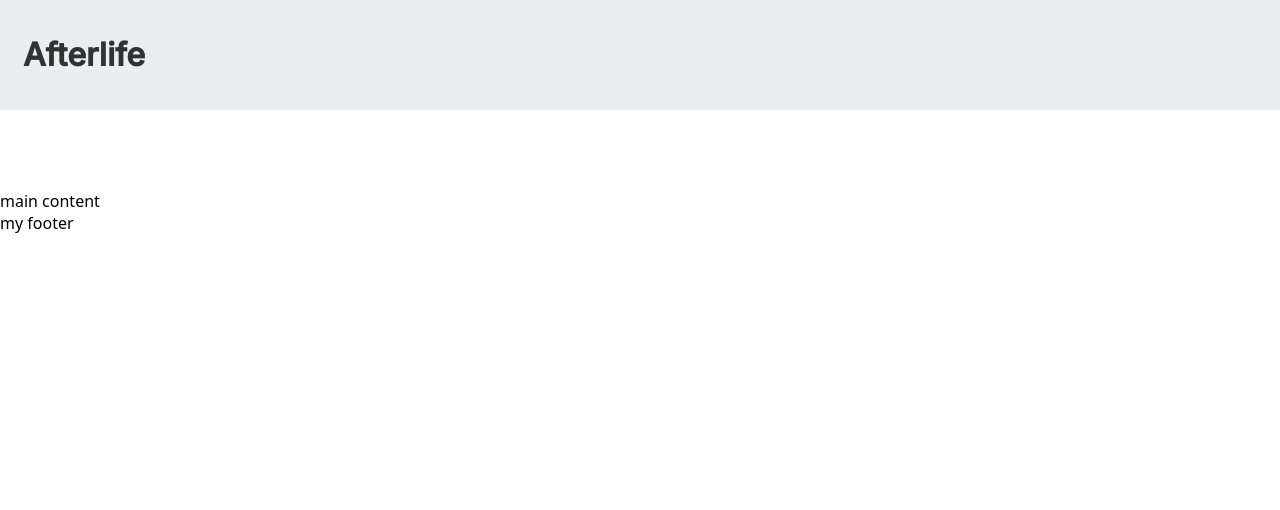
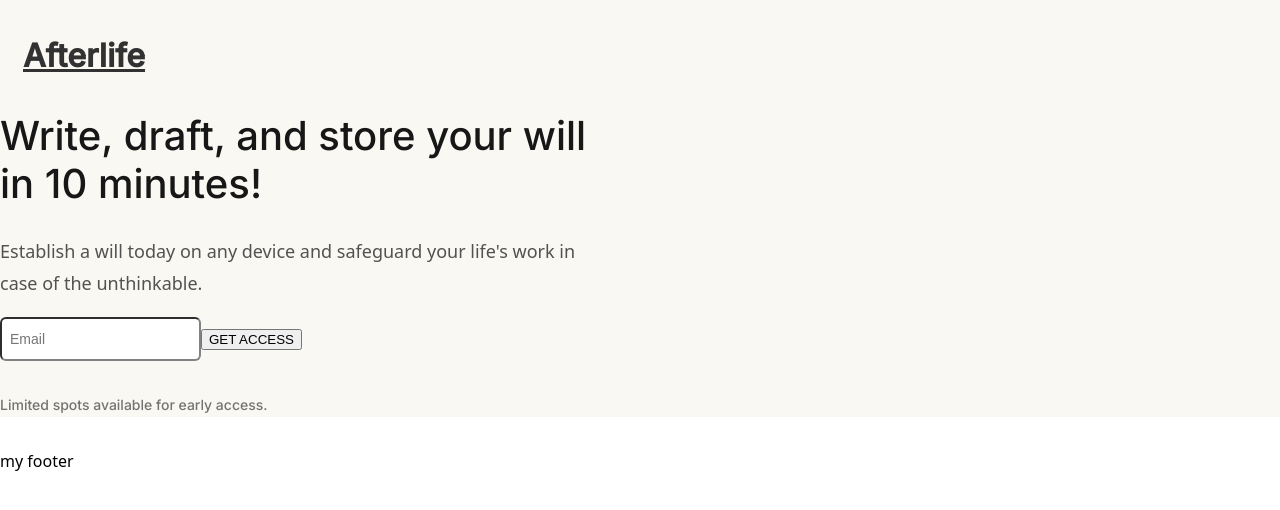
Before and after one commit to JamesN27/react-landing-page-clone, a JavaScript app: page / in a window 1280 px wide. Shown: the top 510 px of the page. Built offline with nearby package versions, Linux system fonts and the light colour scheme; the HTML template or start-up script is replaced by a standard one.

Commit message:
Improve section 1

```diff
--- a/src/App.js
+++ b/src/App.js
@@ -8,8 +8,26 @@ export default function App() {
           <a href="/a"> Afterlife</a>
         </h1>
       </header>
+      <main>
+        <div className={styles['top-div']}>
+          <h1>
+            Write, draft, and store your will <br /> in 10 minutes!
+          </h1>
+          <p>
+            Establish a will today on any device and safeguard your life's work
+            in <br />
+            case of the unthinkable.
+          </p>
+          <form className={styles['email-input-container']}>
+            <input type="email"  placeholder="Email" />
+            <button type className="submit-button">
+              GET ACCESS
+            </button>
+            <h6>Limited spots available for early access.</h6>
+          </form>
+        </div>
+      </main>
 
-      <main>main content</main>
       <footer>my footer</footer>
     </>
   );
--- a/src/App.module.scss
+++ b/src/App.module.scss
@@ -1,7 +1,7 @@
 .header {
   color: #323233;
-  background-color: #ebedf0;
-  height: 46px;
+  background-color: #f9f8f2;
+  height: 48px;
   padding: 32px;
   position: fixed;
   top: 0;
@@ -14,7 +14,7 @@
 
 a {
   color: #323233;
-  text-decoration: none;
+
   font-weight: 800;
   font-size: 2rem;
   line-height: 3rem;
@@ -27,5 +27,45 @@ a {
 }
 
 main {
-  margin-top: 190px;
+  padding-top: 85px;
 }
+
+.top-div {
+  background-color: #f9f8f2;
+}
+
+.top-div h1 {
+  color: #171717;
+
+  font-weight: 500;
+  font-size: 40px;
+  line-height: 48px;
+}
+
+.top-div p {
+  color: #525252;
+
+  font-weight: 400;
+  font-size: 18px;
+  line-height: 32px;
+}
+
+h6 {
+  color: #737373;
+
+  font-weight: 400;
+  font-size: 14px;
+  line-height: 24px;
+}
+
+.email-input-container input {
+  font-size: 0.875rem;
+  line-height: 1.5rem;
+  padding-left: 0.5rem;
+  padding-right: 0.5rem;
+  padding-top: 0.5rem;
+  padding-bottom: 0.5rem;
+  --tw-border-opacity: 1;
+  border-color: #828282;
+  border-radius: 0.375rem;
+}
```
